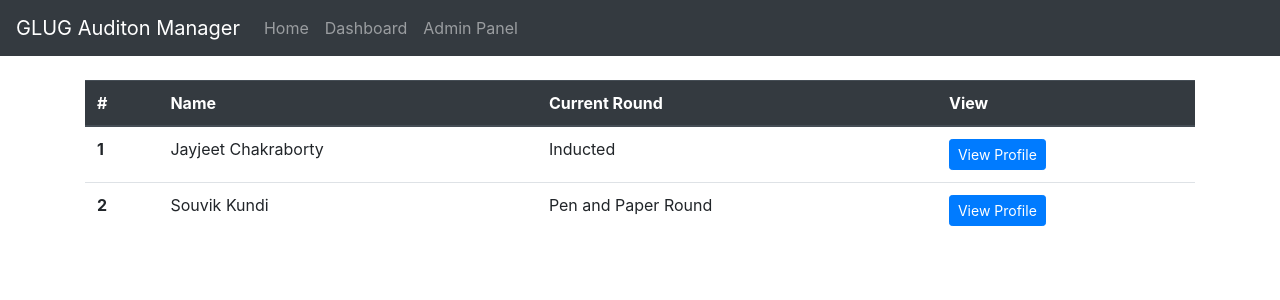
After one commit to JayjeetAtGithub/Audition-Management-System, a Django app: page /dashboard/ in a window 1280 px wide. The commit adds this page. Shown: the top 300 px of the page. Run offline with Django 3.2, Linux system fonts and the light colour scheme; data comes from the database, SQL or seed files in the repository; both versions use the stored data as it was after the commit; some libraries are stand-ins or nearby versions.

Commit message:
Basic App Completed

```diff
--- a/audi/urls.py
+++ b/audi/urls.py
@@ -4,7 +4,10 @@ from django.urls import path
 from core import views
 
 urlpatterns = [
-    path('admin/', admin.site.urls),
+    path(
+        'admin/',
+        admin.site.urls
+    ),
     path(
         'admin/password_reset/',
         auth_views.PasswordResetView.as_view(),
@@ -25,6 +28,19 @@ urlpatterns = [
         auth_views.PasswordResetCompleteView.as_view(),
         name='password_reset_complete',
     ),
-
-    path('', views.index, name="index"),
+    path(
+        '',
+        views.index,
+        name="index"
+    ),
+    path(
+        'dashboard/',
+        views.dashboard,
+        name="dashboard"
+    ),
+    path(
+        'profile/<int:id>',
+        views.profile,
+        name="profile"
+    ),
 ]
--- a/core/models.py
+++ b/core/models.py
@@ -1,4 +1,15 @@
 from django.db import models
+
+"""
+Round System :
+
+1.PenPaperRound
+2.TaskRoundOne
+3.TaskRoundTwo
+4.GroupDiscussionRound
+5.FinalRound
+
+"""
 
 
 class PenPaperRound(models.Model):
@@ -49,28 +60,19 @@ class FinalPi(models.Model):
     promote = models.BooleanField()
 
     def __str__(self):
-        return int(self.pk)
+        return str(self.pk)
 
 
 class Student(models.Model):
     name = models.CharField(max_length=255)
     year = models.IntegerField()
     dept = models.CharField(max_length=20)
-    pen_paper_round = models.ForeignKey(
-        PenPaperRound, on_delete=models.CASCADE, null=True, blank=True)
-    task_round_one = models.ForeignKey(
-        TaskRoundOne, on_delete=models.CASCADE, null=True, blank=True)
-    task_round_two = models.ForeignKey(
-        TaskRoundTwo, on_delete=models.CASCADE, null=True, blank=True)
-    gd_round = models.ForeignKey(
-        GroupDiscussionRound, on_delete=models.CASCADE, null=True, blank=True)
-    final_pi = models.ForeignKey(
-        FinalPi, on_delete=models.CASCADE, null=True, blank=True)
-
-    current_round = 0
-
-    def evaluate_current_round(self):
-        pass
+    pen_paper_round = models.ForeignKey(PenPaperRound, on_delete=models.CASCADE, null=True, blank=True)
+    task_round_one = models.ForeignKey(TaskRoundOne, on_delete=models.CASCADE, null=True, blank=True)
+    task_round_two = models.ForeignKey(TaskRoundTwo, on_delete=models.CASCADE, null=True, blank=True)
+    gd_round = models.ForeignKey(GroupDiscussionRound, on_delete=models.CASCADE, null=True, blank=True)
+    final_pi = models.ForeignKey(FinalPi, on_delete=models.CASCADE, null=True, blank=True)
+    current_round = models.IntegerField(default=1)
 
     def __str__(self):
         return self.name
--- a/core/views.py
+++ b/core/views.py
@@ -1,5 +1,44 @@
-from django.shortcuts import render
+from django.shortcuts import render, redirect
+from django.contrib import messages
+from .models import Student
+
+round_details = {
+    1: 'Pen and Paper Round',
+    2: 'Task Round One',
+    3: 'Task Round Two',
+    4: 'Group Discussion Round',
+    5: 'Final Personal Interview',
+    6: 'Inducted'
+}
 
 
 def index(request):
     return render(request, 'index.html')
+
+
+def dashboard(request):
+    students = Student.objects.all()
+    for student in students:
+        student.current_round = round_details[student.current_round]
+    context_data = {
+        'students': students,
+    }
+    return render(request, 'dashboard.html', context_data)
+
+
+def profile(request, id):
+    student_details = Student.objects.filter(id=id).first()
+    if request.method == 'POST':
+        if student_details.current_round <= 6:
+            messages.error(request, 'Student Already Inducted !')
+            return redirect('/profile/{}'.format(int(id)))
+        else:
+            student_details.current_round = student_details.current_round + 1
+            student_details.save()
+            return redirect('/dashboard')
+    else:
+        student_details.current_round = round_details[student_details.current_round]
+        context_data = {
+            'student_details': student_details,
+        }
+        return render(request, 'profile.html', context_data)
--- a/templates/base.html
+++ b/templates/base.html
@@ -12,6 +12,31 @@
 </head>
 
 <body>
+
+    <!--Navbar-->
+    <nav style="color:#fff;" class="navbar navbar-expand-lg navbar-dark bg-dark">
+        <a class="navbar-brand" href="/">GLUG Auditon Manager</a>
+        <button class="navbar-toggler" type="button" data-toggle="collapse" data-target="#navbarSupportedContent"
+            aria-controls="navbarSupportedContent" aria-expanded="false" aria-label="Toggle navigation">
+            <span class="navbar-toggler-icon"></span>
+        </button>
+
+        <div class="collapse navbar-collapse" id="navbarSupportedContent">
+            <ul class="navbar-nav mr-auto">
+                <li class="nav-item">
+                    <a class="nav-link" href="/">Home</a>
+                </li>
+                <li class="nav-item">
+                    <a class="nav-link" href="/dashboard">Dashboard</a>
+                </li>
+                <li class="nav-item">
+                    <a class="nav-link" href="/admin">Admin Panel</a>
+                </li>
+            </ul>
+        </div>
+    </nav>
+    <!--Navbar-->
+
     {% block content %}
     {% endblock %}
 
--- /dev/null
+++ b/templates/dashboard.html
@@ -0,0 +1,29 @@
+{% extends 'base.html' %}
+
+{% block content %}
+
+<div class="container text-center">
+    <br />
+    <table class="table">
+        <thead class="thead-dark">
+            <tr>
+                <th scope="col">#</th>
+                <th scope="col">Name</th>
+                <th scope="col">Current Round</th>
+                <th scope="col">View</th>
+            </tr>
+        </thead>
+        <tbody>
+            {% for student in students %}
+            <tr>
+                <th scope="row">{{ student.id }}</th>
+                <td>{{ student.name }}</td>
+                <td>{{ student.current_round }}</td>
+                <td><a href="/profile/{{ student.id }}" class="btn btn-primary btn-sm">View Profile</a></td>
+            </tr>
+            {% endfor %}
+        </tbody>
+    </table>
+</div>
+
+{% endblock %}
```
Also changed, not shown: templates/index.html (+6 -1 lines), templates/profile.html (added, +117 -0 lines), core/migrations/0003_student_current_round.py (added), db.sqlite3.
